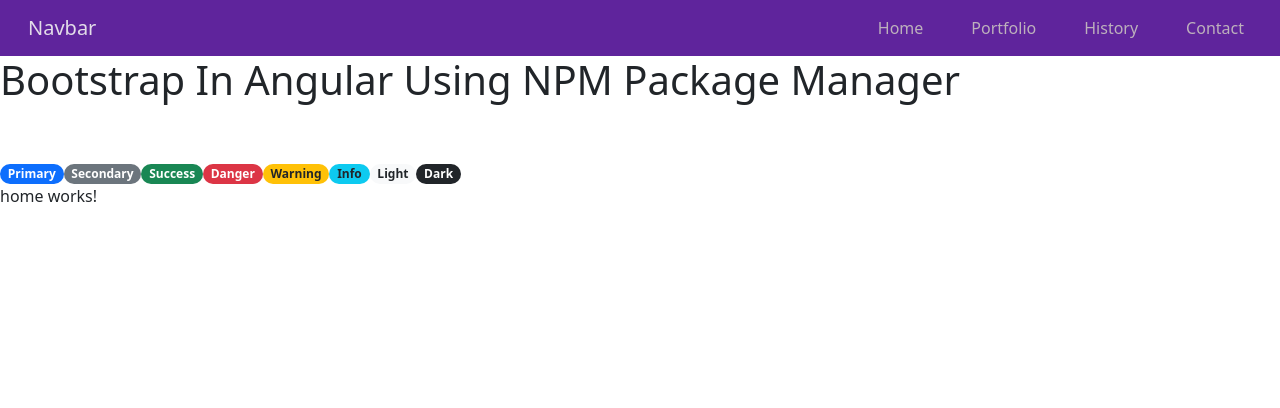
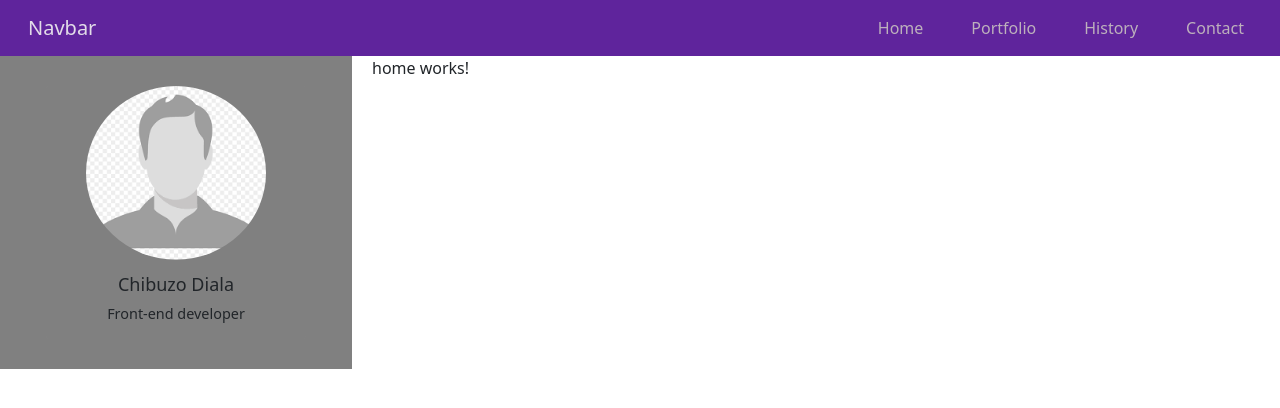
Before and after one commit to CDiala/my_portfolio, an Angular app: page / in a window 1280 px wide. Shown: the top 408 px of the page. Built offline with nearby package versions, Linux system fonts and the light colour scheme.

Commit message:
added the profile card.

```diff
--- a/src/app/app.component.html
+++ b/src/app/app.component.html
@@ -24,19 +24,28 @@
         </div>
       </nav>
 </header>
-<aside>
-    <h1>Bootstrap In Angular Using NPM Package Manager</h1>
-    <br>
-    <br>
-    <span class="badge rounded-pill bg-primary">Primary</span>
+<section class="page-body">
+    <aside class="profile-container">
+        <section class="card" style="width: 18rem;">
+            <img src="../assets/images/default-profile-image.png" class="card-img-top" alt="...">
+            <div class="card-body">
+                <h5 class="card-title">Chibuzo Diala</h5>
+                <p class="card-text">Front-end developer</p>
+            </div>
+        </section>
+        <!-- <h1>Bootstrap In Angular Using NPM Package Manager</h1> -->
+        <!-- <br>
+        <br> -->
+        <!-- <span class="badge rounded-pill bg-primary">Primary</span>
         <span class="badge rounded-pill bg-secondary">Secondary</span>
         <span class="badge rounded-pill bg-success">Success</span>
         <span class="badge rounded-pill bg-danger">Danger</span>
         <span class="badge rounded-pill bg-warning text-dark">Warning</span>
         <span class="badge rounded-pill bg-info text-dark">Info</span>
         <span class="badge rounded-pill bg-light text-dark">Light</span>
-    <span class="badge rounded-pill bg-dark">Dark</span>
+        <span class="badge rounded-pill bg-dark">Dark</span> -->
     </aside>
     <main>
         <router-outlet></router-outlet>
     </main>
+</section>
--- a/src/styles.css
+++ b/src/styles.css
@@ -31,3 +31,36 @@
     /* text-decoration: underline; */
     transform: scale(1.2);
 }
+
+/* card */
+.card {
+    background-color: inherit;
+    border: 0;
+    text-align: center;
+    transform: scale(0.9);
+    width: 0;
+}
+
+.card-img-top {
+    border-radius: 100%;
+    margin: 0 auto;
+    width: 200px;
+}
+
+.page-body {
+    column-gap: 20px;
+    display: flex;
+}
+
+main {
+    flex-grow: 1;
+}
+
+aside {
+    background-color: grey;
+    /* padding: 1rem 2rem; */
+}
+
+.profile-container {
+    padding: 1rem 2rem;
+}
```
Also changed, not shown: src/assets/images/default-profile-image.png (added). Lines whose indentation alone changed are shown as unchanged.
